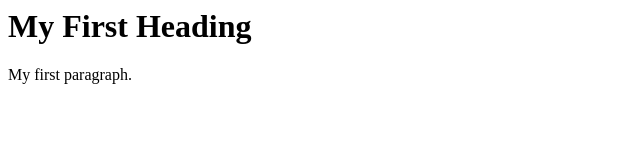
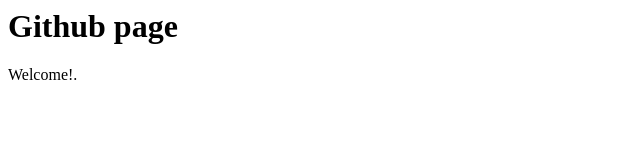
Before and after one commit to siiiidddexe/coursera_test, a plain HTML site: page index.html in a window 1280 px wide. Shown: the whole page, without its empty margins (0-640 px from the left). Drawn offline with Linux system fonts and the light colour scheme.

Commit message:
Update index.html

```diff
--- a/index.html
+++ b/index.html
@@ -1,8 +1,8 @@
 <html>
 <body>
 
-<h1>My First Heading</h1>
-<p>My first paragraph.</p>
+<h1>Github page</h1>
+<p>Welcome!.</p>
 
 </body>
 </html>
```
